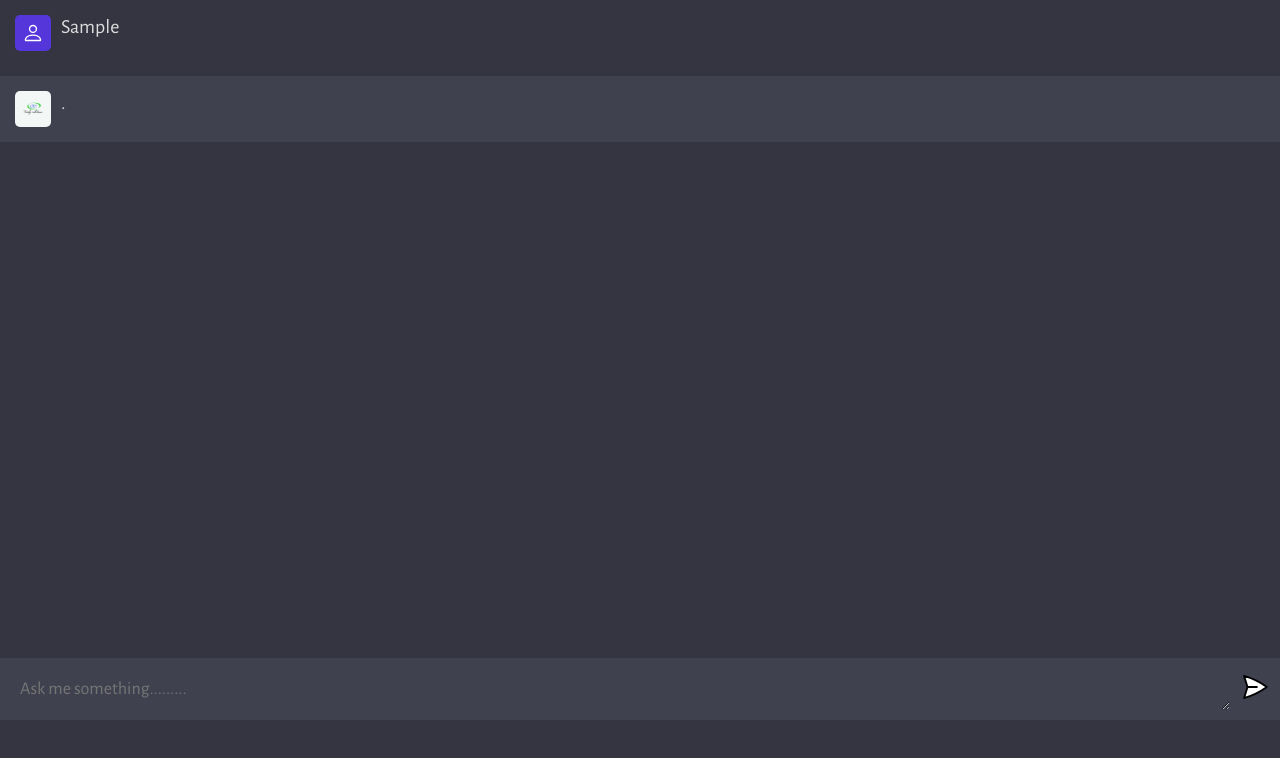
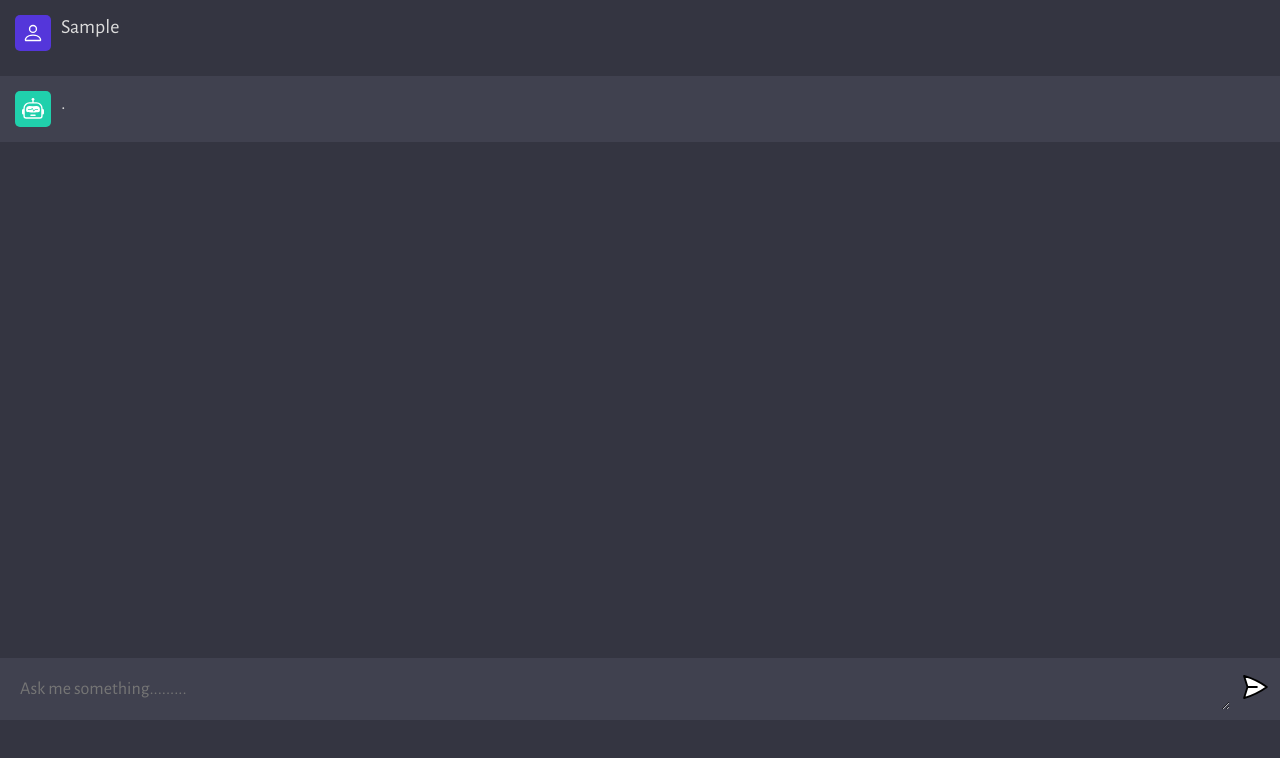
Before and after one commit to oc2018/ontimeai, a website built with Vite: page client/index.html in a window 1280 px wide. Both pictures are taken after typing "Sample" into the empty fields and a click on the button 1255 px from the left and 689 px from the top of the page. Built offline with nearby package versions, Linux system fonts and the light colour scheme; no server answers.

Commit message:
corrected a typo

```diff
--- a/client/script.js
+++ b/client/script.js
@@ -48,7 +48,7 @@ function chatStripe(isAi, value, uniqueId){
         <div class="chat">
           <div class="profile">
             <img
-              src="${isAi ? logo : user}"
+              src="${isAi ? bot : user}"
               alt="${isAi ? 'bot' : 'user'}"
             />
           </div>
--- a/client/style.css
+++ b/client/style.css
@@ -77,7 +77,7 @@ body {
 }
 
 .ai .profile {
-  background: #f3f7f6;
+  background: #20d0ac;
 }
 
 .profile img {
```
Also changed, not shown: client/index.html (+0 -1 lines).
